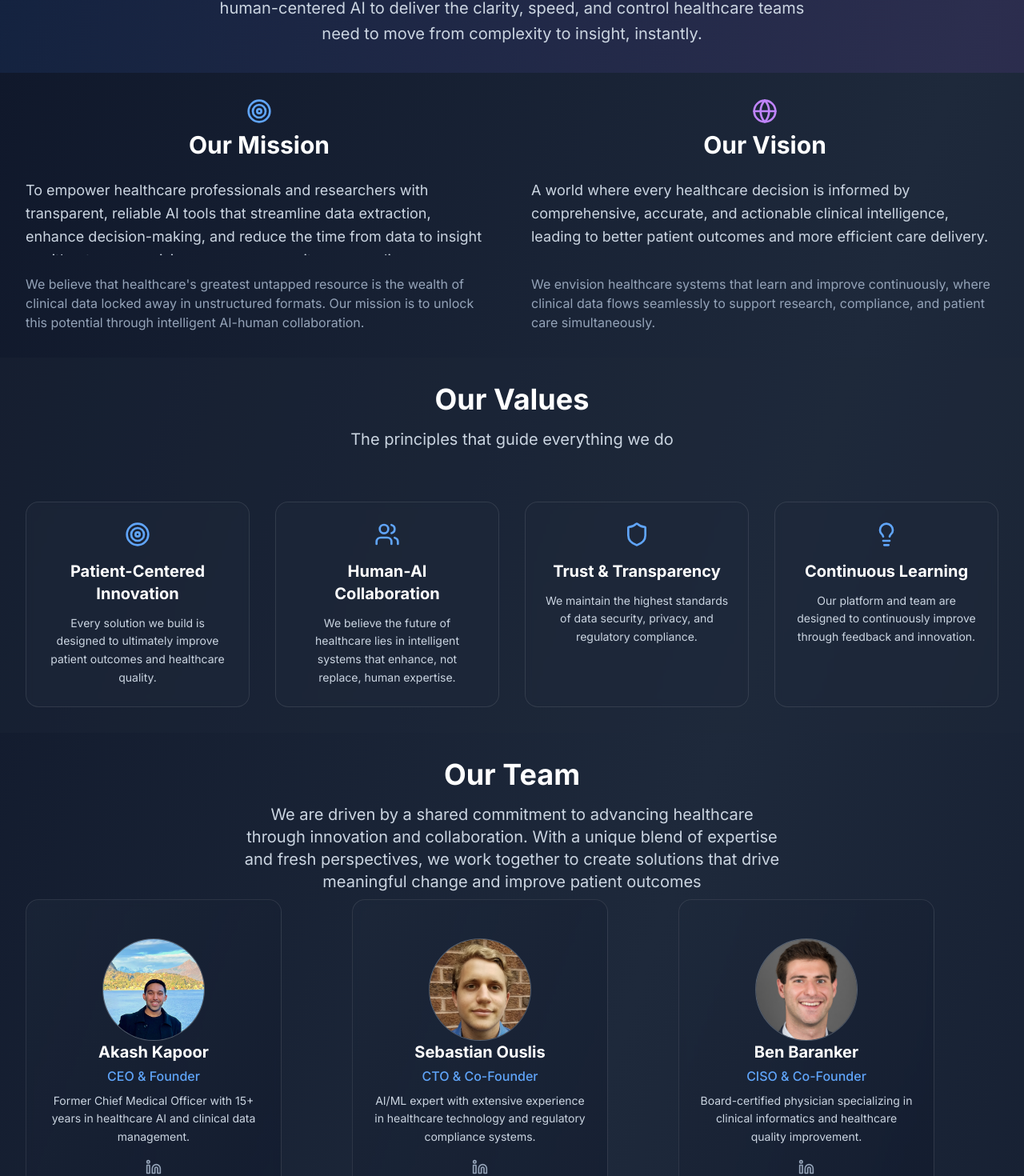
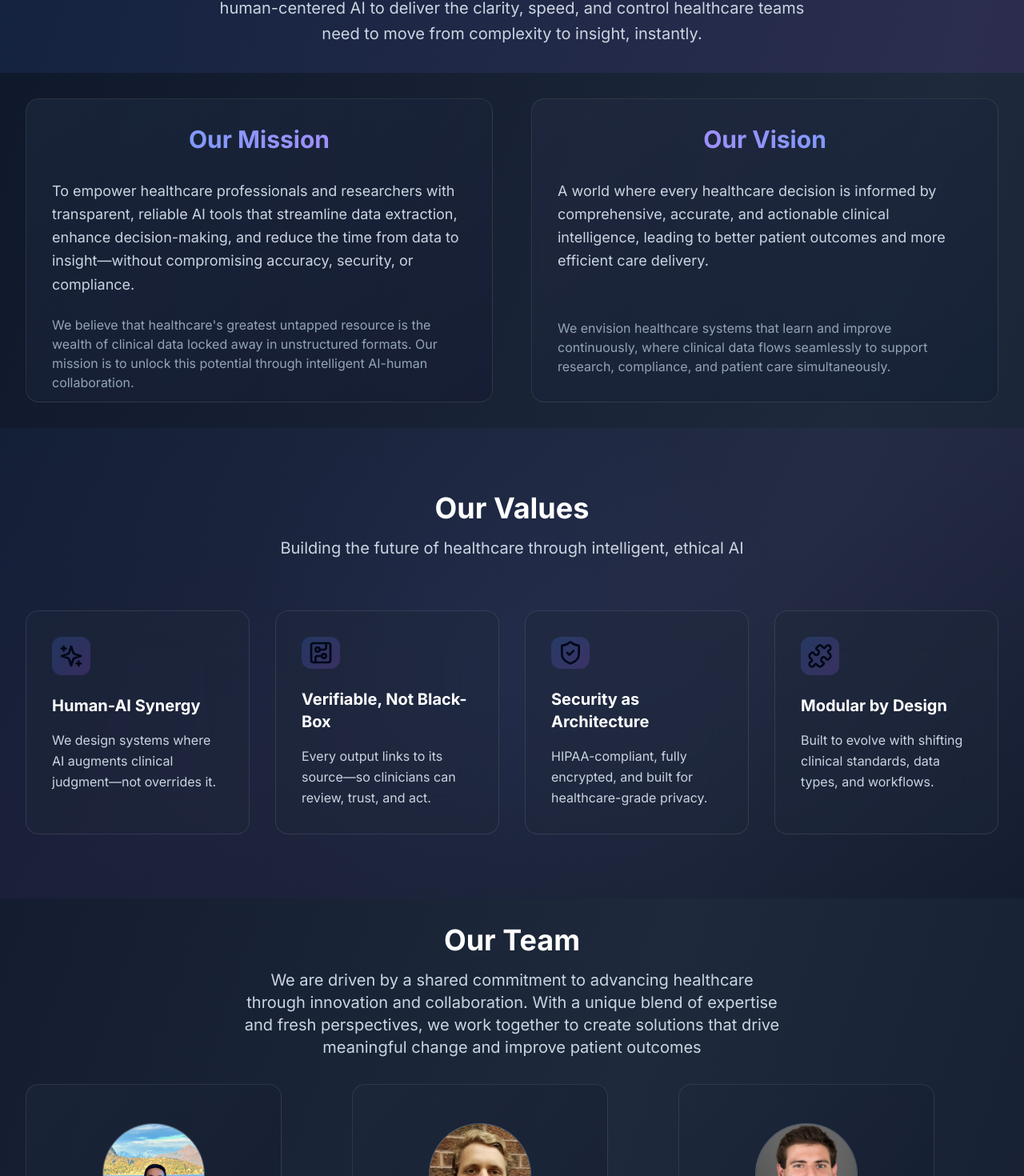
Before and after one commit to ChartR-Health/chartr-website, a Next.js app: page /about in a window 1280 px wide. Shown: the part 220-1690 px from the top of the page at 80% size. Built offline with nearby package versions, Linux system fonts and the light colour scheme.

Commit message:
finally pro

```diff
--- a/src/app/about/page.tsx
+++ b/src/app/about/page.tsx
@@ -2,7 +2,7 @@
 
 import React from 'react'
 import { motion } from 'framer-motion'
-import { Users, Target, Award, Lightbulb, Heart, Globe, ArrowRight, Linkedin, Twitter, Mail, Shield } from 'lucide-react'
+import { Users, Target, Award, Lightbulb, Heart, Globe, ArrowRight, Linkedin, Twitter, Mail, Shield, Search, Zap, Layers, Brain, Eye, Lock, Boxes, Sparkles, CircuitBoard, ShieldCheck, Puzzle } from 'lucide-react'
 // Import team images
 import alexandraParkImage from '@/assets/team/alexandra-park.jpg'
 // import isabellaZangariImage from '@/assets/team/isabella-zangari.jpg'
@@ -39,7 +39,7 @@ const AboutPage = () => {
     {
       name: "Akash Kapoor",
       role: "CEO & Founder",
-      bio: "Former Chief Medical Officer with 15+ years in healthcare AI and clinical data management.",
+      bio: "3rd year M.D. Candidate | Columbia University",
       image: "/team/akash_kapoor.jpeg",
       linkedin: "#",
       email: "akash@chartrhealth.com"
@@ -47,7 +47,7 @@ const AboutPage = () => {
     {
       name: "Sebastian Ouslis",
       role: "CTO & Co-Founder",
-      bio: "AI/ML expert with extensive experience in healthcare technology and regulatory compliance systems.",
+      bio: "Software Engineer | Bloomberg",
       image: "/team/sebastian.png",
       linkedin: "https://www.linkedin.com/in/sebastian-ouslis-3446b9148/",
       email: "sebastian@chartrhealth.com"
@@ -55,7 +55,7 @@ const AboutPage = () => {
     {
       name: "Ben Baranker",
       role: "CISO & Co-Founder",
-      bio: "Board-certified physician specializing in clinical informatics and healthcare quality improvement.",
+      bio: "2nd year M.D. Candidate | Columbia University",
       image: "/team/ben-baranker.jpeg",
       linkedin: "https://www.linkedin.com/in/ben-baranker-6740a2143/",
       email: "ben@chartrhealth.com"
@@ -65,16 +65,15 @@ const AboutPage = () => {
   const boardAdvisors = [
     {
       name: "John Bollard",
-      role: "COO and CFO of the Arthur Ashe Student Health and Wellness Center at UCLA",
-      bio: "",
+      role: "Board Advisor",
+      bio: "COO/CFO | UCLA's Ashe Student Health Center",
       image: "/team/John_Bollard.png",
       linkedin: "#"
     },
     {
       name: "Dr. Erin Ferenchick",
-      role: "Assistant Clinical Professor of Medicine",
-      title: "",
-      bio: "",
+      role: "Board Advisor",
+      bio: "Assistant Clinical Professor of Medicine | Columbia University",
       image: "/team/erin_f.png",
       linkedin: "#"
     }
@@ -149,24 +148,24 @@ const AboutPage = () => {
 
   const values = [
     {
-      icon: <Target className="w-8 h-8" />,
-      title: "Patient-Centered Innovation",
-      description: "Every solution we build is designed to ultimately improve patient outcomes and healthcare quality."
+      icon: <Sparkles className="w-8 h-8" />,
+      title: "Human-AI Synergy",
+      description: "We design systems where AI augments clinical judgment—not overrides it."
     },
     {
-      icon: <Users className="w-8 h-8" />,
-      title: "Human-AI Collaboration",
-      description: "We believe the future of healthcare lies in intelligent systems that enhance, not replace, human expertise."
+      icon: <CircuitBoard className="w-8 h-8" />,
+      title: "Verifiable, Not Black-Box",
+      description: "Every output links to its source—so clinicians can review, trust, and act."
     },
     {
-      icon: <Shield className="w-8 h-8" />,
-      title: "Trust & Transparency",
-      description: "We maintain the highest standards of data security, privacy, and regulatory compliance."
+      icon: <ShieldCheck className="w-8 h-8" />,
+      title: "Security as Architecture",
+      description: "HIPAA-compliant, fully encrypted, and built for healthcare-grade privacy."
     },
     {
-      icon: <Lightbulb className="w-8 h-8" />,
-      title: "Continuous Learning",
-      description: "Our platform and team are designed to continuously improve through feedback and innovation."
+      icon: <Puzzle className="w-8 h-8" />,
+      title: "Modular by Design",
+      description: "Built to evolve with shifting clinical standards, data types, and workflows."
     }
   ]
 
@@ -267,11 +266,15 @@ const AboutPage = () => {
             className="grid md:grid-cols-2 gap-12"
           >
             <motion.div variants={fadeInUp} transition={{ duration: 0.6 }} className="space-y-6 text-left">
-              <div className="mb-4 text-center">
-                <Target className="w-8 h-8 text-blue-400 mx-auto mb-2" />
-                <h2 className="text-3xl font-bold text-white">Our Mission</h2>
+              <div className="relative overflow-hidden rounded-2xl bg-gradient-to-br from-slate-800/50 to-slate-900/50 backdrop-blur-sm border border-white/10 p-8 hover:border-white/20 transition-all duration-300 h-[380px] group">
+                <div className="absolute inset-0 bg-gradient-to-br from-blue-500/10 to-purple-500/10 opacity-0 group-hover:opacity-100 transition-opacity duration-300" />
+                <div className="absolute inset-0 bg-gradient-to-br from-blue-500/5 to-purple-500/5 opacity-50" />
+                <div className="relative z-10 h-full flex flex-col">
+                  <div className="mb-8 text-center">
+                    <h2 className="text-3xl font-bold text-transparent bg-gradient-to-r from-blue-400 to-purple-400 bg-clip-text">Our Mission</h2>
                   </div>
-              <p className="text-lg text-slate-300 leading-relaxed mb-4 h-24 overflow-hidden">
+                  <div className="flex-1 flex flex-col justify-between">
+                    <p className="text-lg text-slate-300 leading-relaxed">
                       To empower healthcare professionals and researchers with transparent, reliable AI tools that streamline data extraction, enhance decision-making, and reduce the time from data to insight—without compromising accuracy, security, or compliance.
                     </p>
                     <p className="text-slate-400 mt-6">
@@ -279,14 +282,21 @@ const AboutPage = () => {
                       away in unstructured formats. Our mission is to unlock this potential through intelligent
                       AI-human collaboration.
                     </p>
+                  </div>
+                </div>
+              </div>
             </motion.div>
 
             <motion.div variants={fadeInUp} transition={{ duration: 0.6 }} className="space-y-6 text-left">
-              <div className="mb-4 text-center">
-                <Globe className="w-8 h-8 text-purple-400 mx-auto mb-2" />
-                <h2 className="text-3xl font-bold text-white">Our Vision</h2>
+              <div className="relative overflow-hidden rounded-2xl bg-gradient-to-br from-slate-800/50 to-slate-900/50 backdrop-blur-sm border border-white/10 p-8 hover:border-white/20 transition-all duration-300 h-[380px] group">
+                <div className="absolute inset-0 bg-gradient-to-br from-purple-500/10 to-blue-500/10 opacity-0 group-hover:opacity-100 transition-opacity duration-300" />
+                <div className="absolute inset-0 bg-gradient-to-br from-purple-500/5 to-blue-500/5 opacity-50" />
+                <div className="relative z-10 h-full flex flex-col">
+                  <div className="mb-8 text-center">
+                    <h2 className="text-3xl font-bold text-transparent bg-gradient-to-r from-purple-400 to-blue-400 bg-clip-text">Our Vision</h2>
                   </div>
-              <p className="text-lg text-slate-300 leading-relaxed mb-4 h-24 overflow-hidden">
+                  <div className="flex-1 flex flex-col justify-between">
+                    <p className="text-lg text-slate-300 leading-relaxed">
                       A world where every healthcare decision is informed by comprehensive, accurate, and
                       actionable clinical intelligence, leading to better patient outcomes and more efficient care delivery.
                     </p>
@@ -294,14 +304,21 @@ const AboutPage = () => {
                       We envision healthcare systems that learn and improve continuously, where clinical data
                       flows seamlessly to support research, compliance, and patient care simultaneously.
                     </p>
+                  </div>
+                </div>
+              </div>
             </motion.div>
           </motion.div>
         </div>
       </section>
 
-      {/* Values */}
-      <section className="pb-8 pt-8 bg-slate-800/30">
-        <div className="max-w-7xl mx-auto px-4 sm:px-6 lg:px-8">
+      {/* Values Section */}
+      <section className="py-20 relative overflow-hidden">
+        {/* Background gradient effect */}
+        <div className="absolute inset-0 bg-gradient-to-br from-blue-500/5 via-purple-500/5 to-slate-900/50" />
+        <div className="absolute inset-0 bg-[radial-gradient(circle_at_center,_var(--tw-gradient-stops))] from-blue-500/10 via-transparent to-transparent opacity-50" />
+
+        <div className="max-w-7xl mx-auto px-4 sm:px-6 lg:px-8 relative">
           <motion.div
             initial={{ opacity: 0, y: 30 }}
             whileInView={{ opacity: 1, y: 0 }}
@@ -311,7 +328,7 @@ const AboutPage = () => {
           >
             <h2 className="text-4xl font-bold text-white mb-4">Our Values</h2>
             <p className="text-xl text-slate-300 max-w-2xl mx-auto">
-              The principles that guide everything we do
+              Building the future of healthcare through intelligent, ethical AI
             </p>
           </motion.div>
 
@@ -320,20 +337,22 @@ const AboutPage = () => {
             initial="initial"
             whileInView="animate"
             viewport={{ once: true }}
-            className="grid md:grid-cols-2 lg:grid-cols-4 gap-8"
+            className="grid grid-cols-1 md:grid-cols-2 lg:grid-cols-4 gap-8"
           >
             {values.map((value, index) => (
               <motion.div
                 key={index}
                 variants={fadeInUp}
-                transition={{ duration: 0.6 }}
-                className="text-center p-6 rounded-2xl bg-slate-800/50 backdrop-blur-sm border border-white/10 hover:border-white/20 transition-all duration-300"
+                className="group relative h-[280px]"
               >
-                <div className="text-blue-400 mb-4 flex justify-center">
+                <div className="absolute -inset-0.5 bg-gradient-to-r from-blue-500/20 to-purple-500/20 rounded-2xl blur opacity-0 group-hover:opacity-100 transition duration-300" />
+                <div className="relative bg-slate-800/40 backdrop-blur-xl border border-white/10 rounded-2xl p-8 hover:border-blue-500/50 transition-all duration-300 h-full flex flex-col">
+                  <div className="w-12 h-12 bg-gradient-to-br from-blue-500/20 to-purple-500/20 rounded-xl flex items-center justify-center mb-6 group-hover:scale-110 transition-transform duration-300">
                     {value.icon}
                   </div>
-                <h3 className="text-xl font-bold text-white mb-3">{value.title}</h3>
-                <p className="text-slate-300 text-sm leading-relaxed">{value.description}</p>
+                  <h3 className="text-xl font-bold text-white mb-4">{value.title}</h3>
+                  <p className="text-slate-300 leading-relaxed flex-1">{value.description}</p>
+                </div>
               </motion.div>
             ))}
           </motion.div>
@@ -348,7 +367,7 @@ const AboutPage = () => {
             whileInView={{ opacity: 1, y: 0 }}
             viewport={{ once: true }}
             transition={{ duration: 0.6 }}
-            className="text-center mb-2"
+            className="text-center mb-8"
           >
             <h2 className="text-4xl font-bold text-white mb-4">Our Team</h2>
             <p className="text-xl text-slate-300 max-w-2xl mx-auto">
@@ -378,7 +397,7 @@ const AboutPage = () => {
             whileInView={{ opacity: 1, y: 0 }}
             viewport={{ once: true }}
             transition={{ duration: 0.6 }}
-            className="text-center mb-4"
+            className="text-center mb-8"
           >
             <h2 className="text-4xl font-bold text-white mb-4">Board Advisors</h2>
             <p className="text-xl text-slate-300 max-w-2xl mx-auto">
@@ -408,7 +427,7 @@ const AboutPage = () => {
             whileInView={{ opacity: 1, y: 0 }}
             viewport={{ once: true }}
             transition={{ duration: 0.6 }}
-            className="text-center mb-4"
+            className="text-center mb-8"
           >
             <h2 className="text-4xl font-bold text-white mb-4">Our Summer Fellows</h2>
             <p className="text-xl text-slate-300 max-w-2xl mx-auto">
@@ -422,7 +441,7 @@ const AboutPage = () => {
             initial="initial"
             whileInView="animate"
             viewport={{ once: true }}
-            className="grid md:grid-cols-2 lg:grid-cols-3 gap-x-2 gap-y-2"
+            className="grid md:grid-cols-2 lg:grid-cols-3 gap-2"
           >
             {fellows.map((fellow, index) => (
               <TeamMemberCard key={index} member={fellow} />
@@ -442,8 +461,7 @@ const AboutPage = () => {
           >
             <h2 className="text-4xl font-bold text-white mb-6">Join Our Mission</h2>
             <p className="text-xl text-slate-300 mb-8 leading-relaxed">
-              We're always looking for passionate individuals who want to transform healthcare through technology.
-              Whether you're a clinician, engineer, researcher, or business professional, there's a place for you at ChartR.
+              Reimagining healthcare with AI takes all kinds of minds. If you're a builder, thinker, or innovator—clinical or technical—ChartR is where your work can shape the future.
             </p>
             <div className="flex flex-col sm:flex-row gap-4 justify-center">
               <a
```
Also changed, not shown: 1 other file (tests, documents, lock files or other folders). Lines whose indentation alone changed are shown as unchanged.
